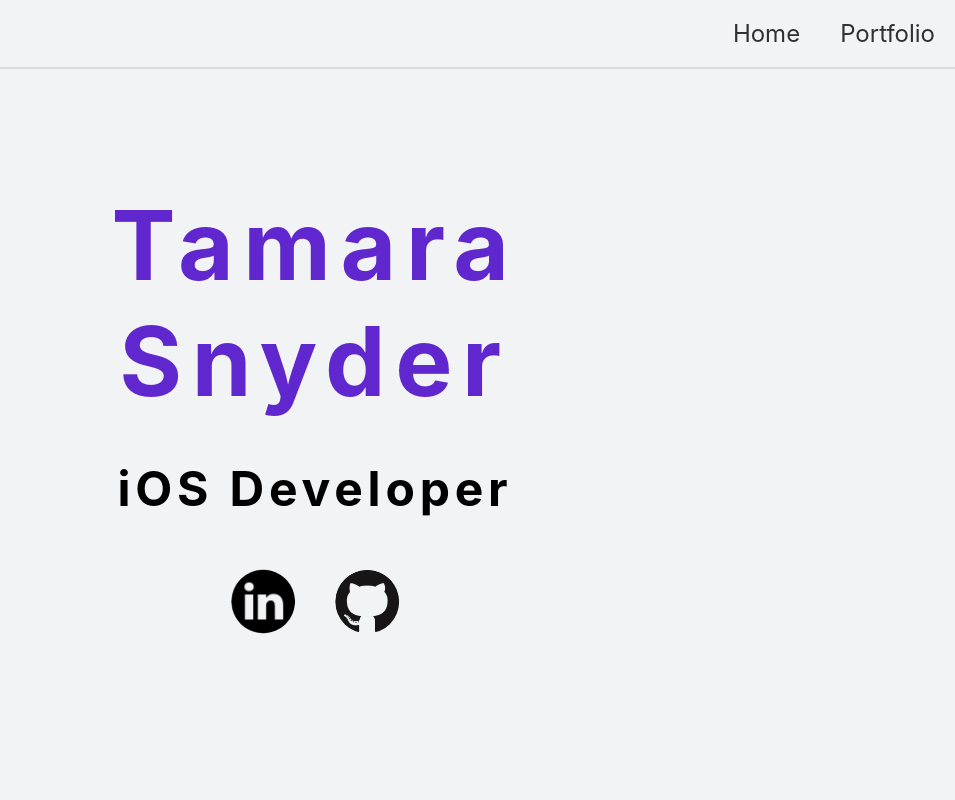
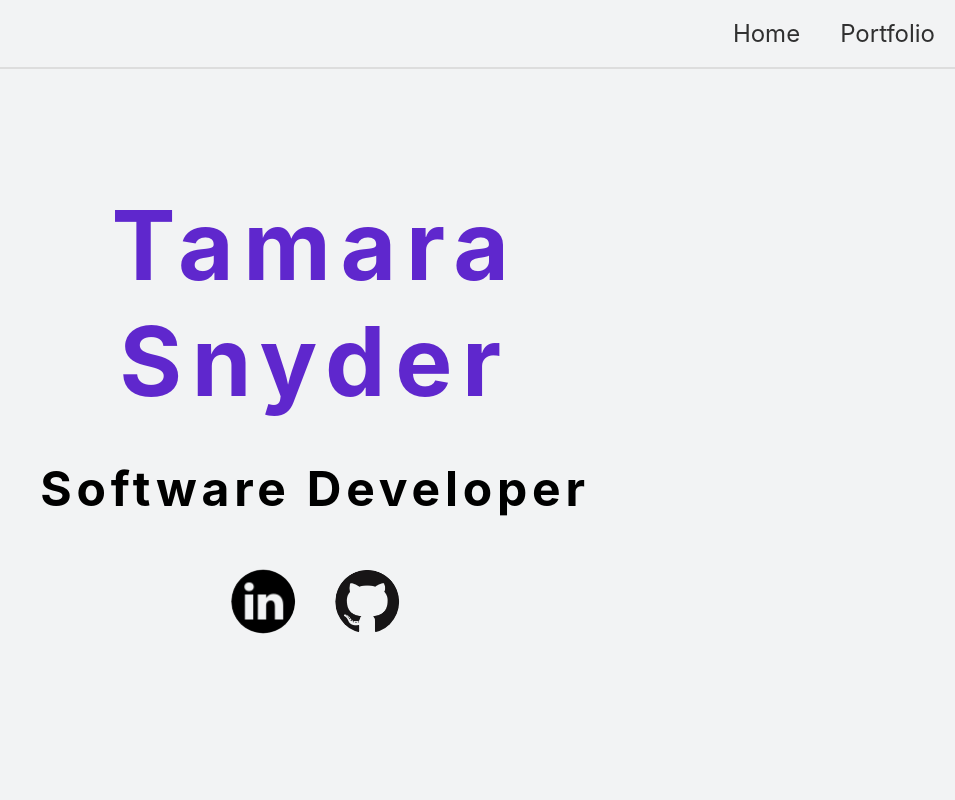
Before and after one commit to tamara-snyder/portfolio, a Svelte app: page / in a window 1280 px wide. Shown: the top 800 px of the page, without its empty margins (325-1280 px from the left). Built offline with nearby package versions, Linux system fonts and the light colour scheme.

Commit message:
Update role from iOS Developer to Software Developer

```diff
--- a/src/Overview.svelte
+++ b/src/Overview.svelte
@@ -9,7 +9,7 @@
       <span class="wpr">Snyder</span>
     </h1>
     <div class="typing-container">
-      <h2>iOS Developer</h2>
+      <h2>Software Developer</h2>
     </div>
 
     <nav>
@@ -72,7 +72,7 @@
     margin: 0; /* Gives that scrolling effect as the typing happens */
     letter-spacing: .1em; /* Adjust as needed */
     animation:
-      typing 2s steps(30, end) forwards,
+      typing 2s steps(40, end) forwards,
       blink-caret step-end .8s infinite;
   }
 
```
Also changed, not shown: public/build/bundle.css, public/build/bundle.js, 1 other file (tests, documents, lock files or other folders).
